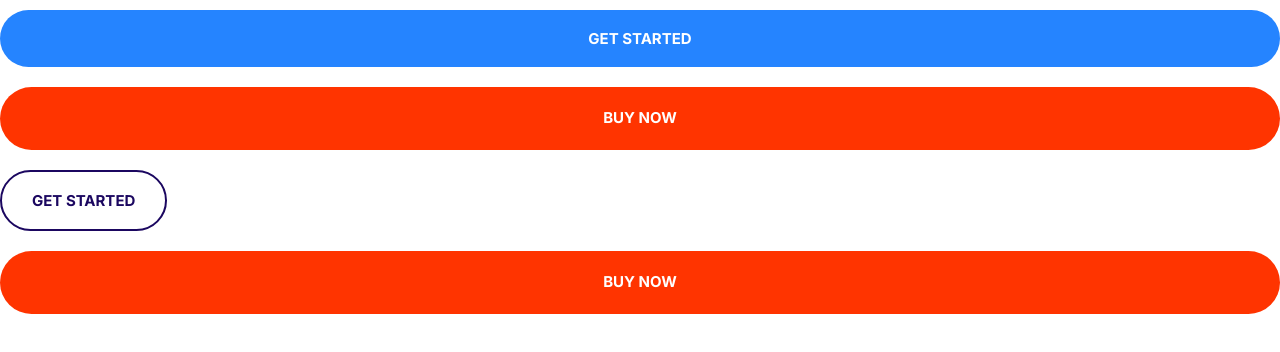
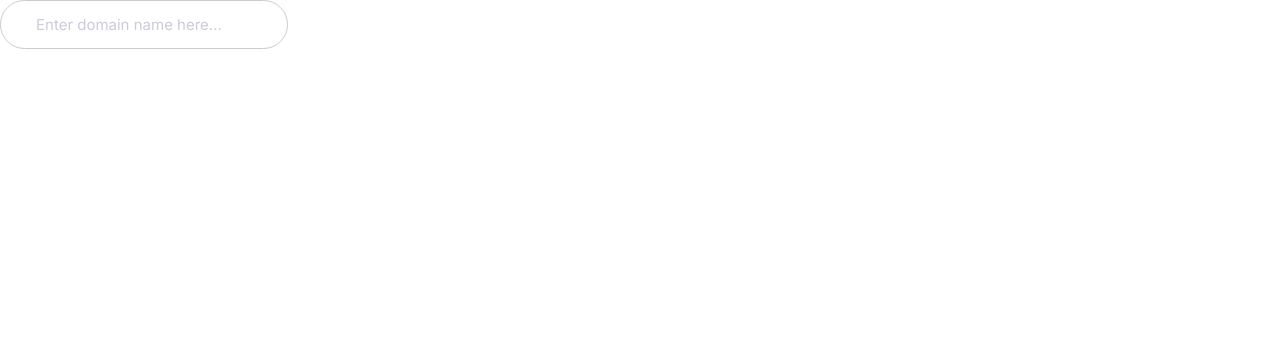
Before and after one commit to dzyfer/moshified, a plain HTML site: page index.html in a window 1280 px wide. Drawn offline with Linux system fonts and the light colour scheme.

Commit message:
Build the input fields (with domain name example).

```diff
--- a/css/styles.css
+++ b/css/styles.css
@@ -234,3 +234,24 @@ a {
     font-size: 1.5rem;
   }
 }
+
+/* Inputs */
+
+.input {
+  border-radius: 30px;
+  border: 1px solid #ccc;
+  color: var(--color-headings);
+  font-size: 2rem;
+  outline: 0;
+  padding: 1.5rem 3.5rem;
+}
+
+::placeholder {
+  color: #cdcbd7;
+}
+
+@media screen and (min-width: 1024px) {
+  .input {
+    font-size: 1.5rem;
+  }
+}
--- a/index.html
+++ b/index.html
@@ -12,9 +12,6 @@
     <link rel="stylesheet" href="css/styles.css">
 </head>
 <body>
-    <button class="btn btn--primary btn--block">Get Started</button>
-    <a href="" class="btn btn--accent btn--block">Buy Now</a>
-    <button class="btn btn--outline">Get Started</button>
-    <a href="" class="btn btn--accent btn--block">Buy Now</a>
+    <input type="text" class="input" placeholder="Enter domain name here...">
 </body>
 </html>
```
